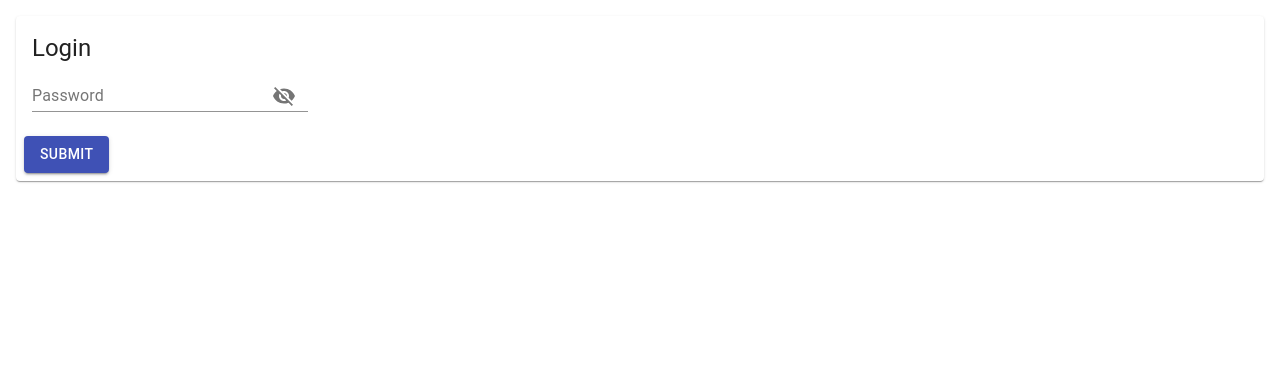
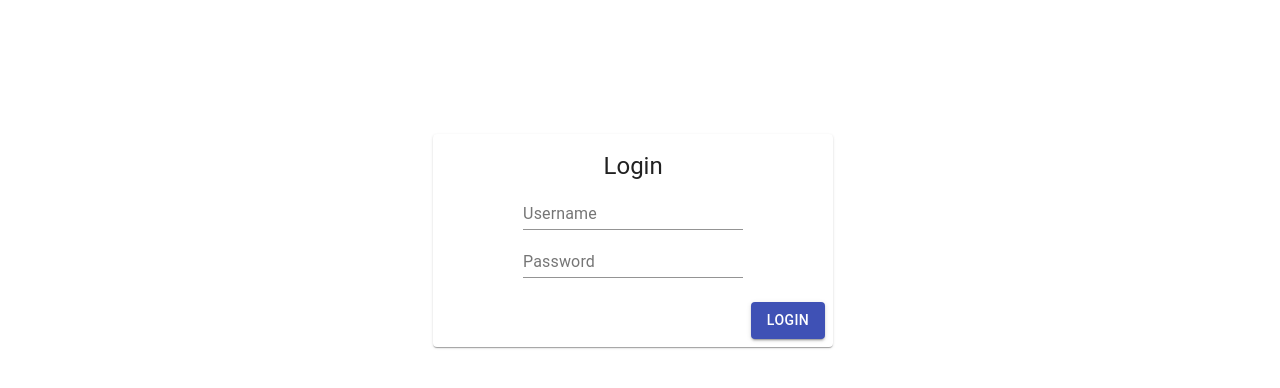
Before and after one commit to nitingangyan/transaction_dashboard, a React (Create React App) app: page / in a window 1280 px wide. Shown: the top 388 px of the page. Built offline with nearby package versions, Linux system fonts and the light colour scheme.

Commit message:
1 file modified

```diff
--- a/src/components/login.js
+++ b/src/components/login.js
@@ -1,7 +1,6 @@
 import React, { useState } from 'react';
 import { useHistory } from 'react-router-dom';
 import clsx from 'clsx';
-import TextField from '@material-ui/core/TextField';
 import { makeStyles } from '@material-ui/core/styles';
 import IconButton from '@material-ui/core/IconButton';
 import Card from '@material-ui/core/Card';
@@ -10,8 +9,6 @@ import CardContent from '@material-ui/core/CardContent';
 import Button from '@material-ui/core/Button';
 import Typography from '@material-ui/core/Typography';
 import Input from '@material-ui/core/Input';
-import FilledInput from '@material-ui/core/FilledInput';
-import OutlinedInput from '@material-ui/core/OutlinedInput';
 import InputLabel from '@material-ui/core/InputLabel';
 import InputAdornment from '@material-ui/core/InputAdornment';
 import FormHelperText from '@material-ui/core/FormHelperText';
@@ -21,10 +18,8 @@ import VisibilityOff from '@material-ui/icons/VisibilityOff';
 
 const useStyles = makeStyles(theme => ({
   root: {
-    '& .MuiTextField-root': {
-      margin: theme.spacing(1),
-      width: 200
-    }
+    width: 400,
+    margin: '10% 33%;'
   }
 }));
 
@@ -60,35 +55,35 @@ const Login = props => {
       });
     }
   };
+  const btnParentStyle = {
+    display: 'block',
+    textAlign: 'right'
+  };
   return (
-    <div>
+    <div style={{ textAlign: 'center', width: '100%' }}>
       <Card className={classes.root}>
         <CardContent>
           <Typography variant="h5" component="h2">
             Login
           </Typography>
           <Typography className={classes.pos} color="textSecondary" />
+          <FormControl className={clsx(classes.margin, classes.textField)}>
+            <InputLabel htmlFor="standard-adornment-password">
+              Username
+            </InputLabel>
+            <Input id="standard-adornment-password" type="text" />
+          </FormControl>
 
           <FormControl className={clsx(classes.margin, classes.textField)}>
             <InputLabel htmlFor="standard-adornment-password">
               Password
             </InputLabel>
-            <Input
-              id="standard-adornment-password"
-              type="text"
-              endAdornment={
-                <InputAdornment position="end">
-                  <IconButton aria-label="toggle password visibility">
-                    {errorMsg.showPassword ? <Visibility /> : <VisibilityOff />}
-                  </IconButton>
-                </InputAdornment>
-              }
-            />
+            <Input id="standard-adornment-password" type="password" />
           </FormControl>
         </CardContent>
-        <CardActions>
+        <CardActions style={btnParentStyle}>
           <Button variant="contained" color="primary" onClick={onSubmit}>
-            Submit
+            Login
           </Button>
         </CardActions>
       </Card>
```
